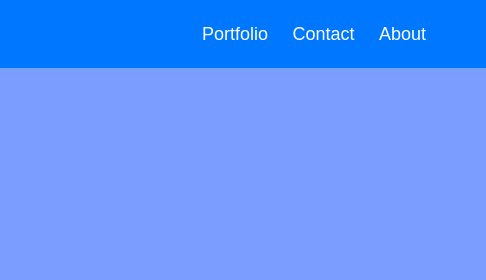
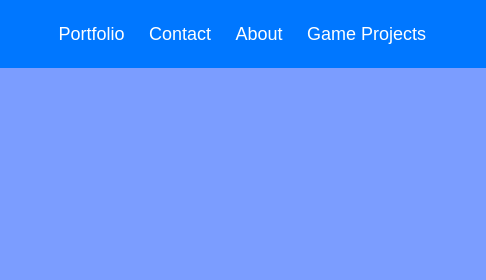
Before and after one commit to bamman1812/bamman1812.github.i, a plain HTML site: page aboutMe.html in a window 1280 px wide. Shown: the top 280 px of the page, 794-1280 px from the left. Drawn offline with Linux system fonts and the light colour scheme.

Commit message:
Update aboutMe.html

```diff
--- a/aboutMe.html
+++ b/aboutMe.html
@@ -16,6 +16,7 @@
             <li><a href="index.html">Portfolio</a></li>
             <li><a href="contact.html">Contact</a></li>
             <li><a href="aboutMe.html">About</a></li>
+            <li><a href="https://bmorrisart.itch.io/">Game Projects</a></li>
         </ul>
     </div>
 </nav>
```
